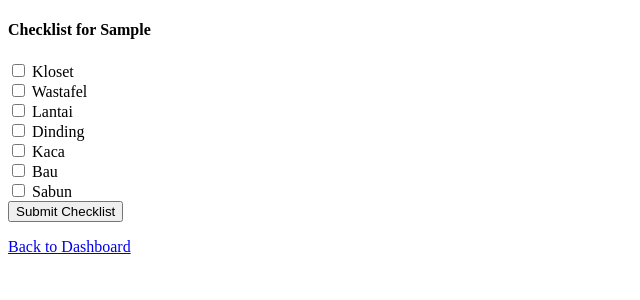
After one commit to twn304/UAS_WEB, a PHP site: page /pages/checklist.php?id=1 in a window 1280 px wide. The commit adds this page. Shown: the top 300 px of the page, without its empty margins (0-640 px from the left). Run offline with PHP 8.4, Linux system fonts and the light colour scheme; the visitor is signed in with stand-in values (Sample User, id 1); tables that the repository leaves empty or names only in its code hold one stand-in row (values such as "Sample post").

Commit message:
menambah fitur checklist

```diff
--- /dev/null
+++ b/pages/checklist.php
@@ -0,0 +1,103 @@
+<?php
+require_once("../api/config.php");
+require_once("../api/auth.php");
+
+if (isset($_GET['id'])) {
+    $toilet_id = filter_input(INPUT_GET, 'id', FILTER_SANITIZE_NUMBER_INT);
+
+    // Fetch toilet data for the selected ID
+    $sql = "SELECT * FROM toilet WHERE id = :toilet_id";
+    $stmt = $db->prepare($sql);
+    $stmt->bindParam(':toilet_id', $toilet_id, PDO::PARAM_INT);
+    $stmt->execute();
+    $toilet = $stmt->fetch(PDO::FETCH_ASSOC);
+
+    if (!$toilet) {
+        // Handle invalid ID (redirect or display an error message)
+        header("Location: checklist.php"); // Redirect to the main page
+        exit();
+    }
+} else {
+    // Handle missing ID (redirect or display an error message)
+    header("Location: checklist.php"); // Redirect to the main page
+    exit();
+}
+
+// Handle form submission for checklist
+if ($_SERVER['REQUEST_METHOD'] === 'POST') {
+    $kloset = isset($_POST['kloset']) ? 1 : 0;
+    $wastafel = isset($_POST['wastafel']) ? 1 : 0;
+    $lantai = isset($_POST['lantai']) ? 1 : 0;
+    $dinding = isset($_POST['dinding']) ? 1 : 0;
+    $kaca = isset($_POST['kaca']) ? 1 : 0;
+    $bau = isset($_POST['bau']) ? 1 : 0;
+    $sabun = isset($_POST['sabun']) ? 1 : 0;
+
+    $insert_sql = "INSERT INTO checklist (tanggal, toilet_id, kloset, wastafel, lantai, dinding, kaca, bau, sabun, users_id)
+                   VALUES (NOW(), :toilet_id, :kloset, :wastafel, :lantai, :dinding, :kaca, :bau, :sabun, :users_id)";
+    $insert_stmt = $db->prepare($insert_sql);
+    $insert_params = array(
+        ":toilet_id" => $toilet_id,
+        ":kloset" => $kloset,
+        ":wastafel" => $wastafel,
+        ":lantai" => $lantai,
+        ":dinding" => $dinding,
+        ":kaca" => $kaca,
+        ":bau" => $bau,
+        ":sabun" => $sabun,
+        ":users_id" => $_SESSION["user"]["id"]
+    );
+    $inserted = $insert_stmt->execute($insert_params);
+
+    if ($inserted) {
+        echo "Checklist submitted successfully!";
+    } else {
+        echo "Error submitting checklist.";
+    }
+}
+?>
+
+<!DOCTYPE html>
+<html lang="en">
+
+<head>
+    <meta charset="UTF-8">
+    <meta name="viewport" content="width=device-width, initial-scale=1.0">
+    <meta http-equiv="X-UA-Compatible" content="ie=edge">
+    <title>Checklist</title>
+</head>
+
+<body>
+    <div class="container mt-5">
+        <h4>Checklist for <?php echo $toilet['lokasi']; ?></h4>
+        <form action="" method="POST">
+            <div class="form-group">
+                <label><input type="checkbox" name="kloset"> Kloset</label>
+            </div>
+            <div class="form-group">
+                <label><input type="checkbox" name="wastafel"> Wastafel</label>
+            </div>
+            <div class="form-group">
+                <label><input type="checkbox" name="lantai"> Lantai</label>
+            </div>
+            <div class="form-group">
+                <label><input type="checkbox" name="dinding"> Dinding</label>
+            </div>
+            <div class="form-group">
+                <label><input type="checkbox" name="kaca"> Kaca</label>
+            </div>
+            <div class="form-group">
+                <label><input type="checkbox" name="bau"> Bau</label>
+            </div>
+            <div class="form-group">
+                <label><input type="checkbox" name="sabun"> Sabun</label>
+            </div>
+
+            <input type="submit" class="btn btn-primary" value="Submit Checklist">
+        </form>
+
+        <p><a href="dashboard.php">Back to Dashboard</a></p>
+    </div>
+</body>
+
+</html>
```
Also changed, not shown: pages/dashboard.php (+33 -2 lines), pages/edit.php (added, +74 -0 lines).
